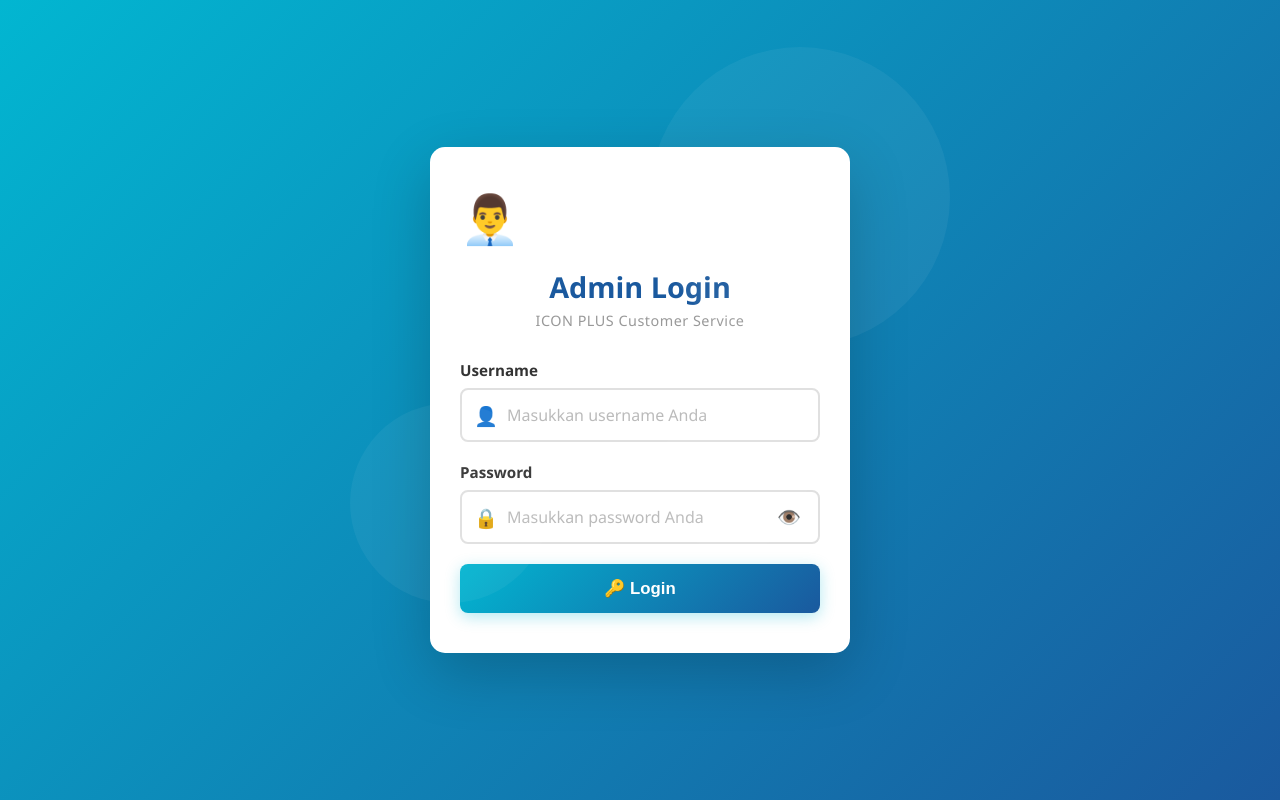
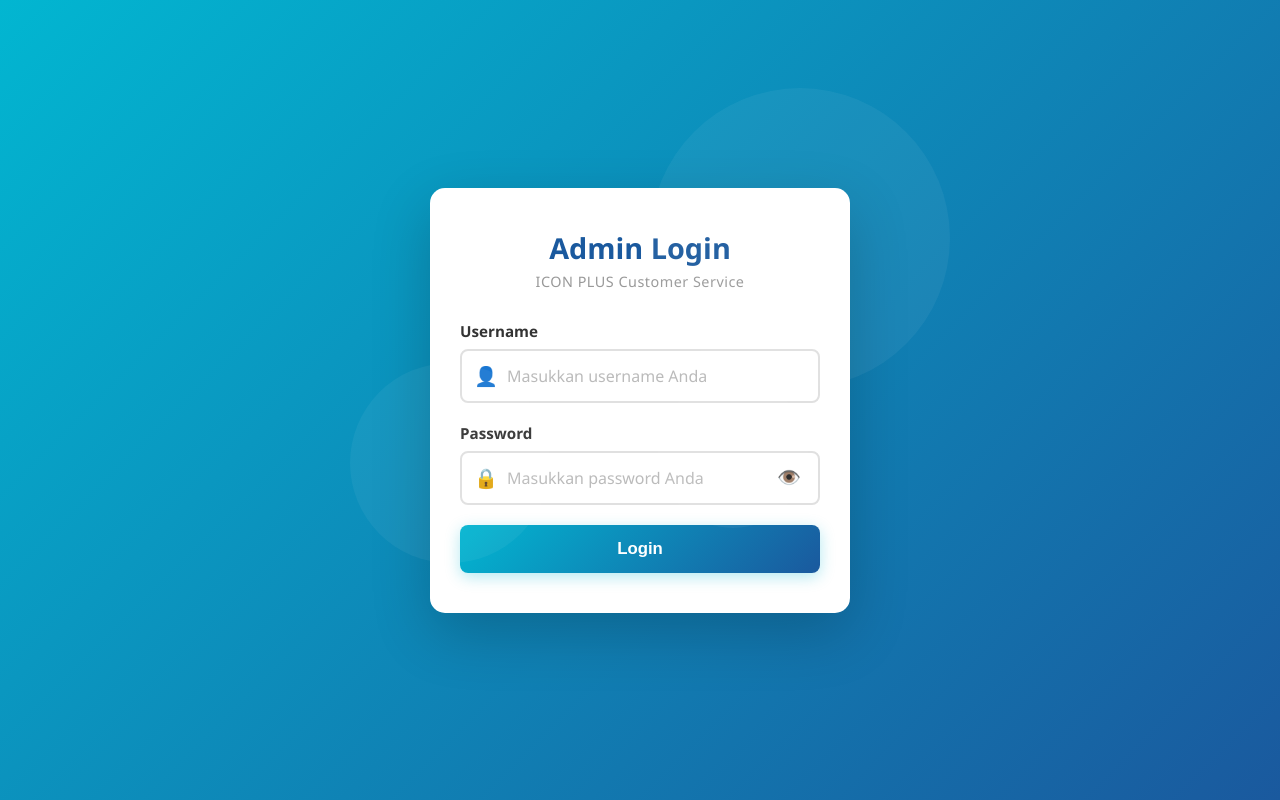
Before and after one commit to Weellyyy/ProjectMagangAntrianAPP, a React (Create React App) app in the folder frontend/: page /admin/login in a window 1280 px wide. Built offline with nearby package versions, Linux system fonts and the light colour scheme.

Commit message:
menyesuaikan

```diff
--- a/frontend/src/component/AdminLogin.js
+++ b/frontend/src/component/AdminLogin.js
@@ -65,7 +65,6 @@ const AdminLogin = () => {
       <div className="login-container">
         <div className="login-box">
           <div className="logo-section">
-            <div className="logo">👨‍💼</div>
             <h1>Admin Login</h1>
             <p className="subtitle">ICON PLUS Customer Service</p>
           </div>
@@ -134,7 +133,7 @@ const AdminLogin = () => {
                   Memproses...
                 </>
               ) : (
-                '🔑 Login'
+                'Login'
               )}
             </button>
           </form>
```
